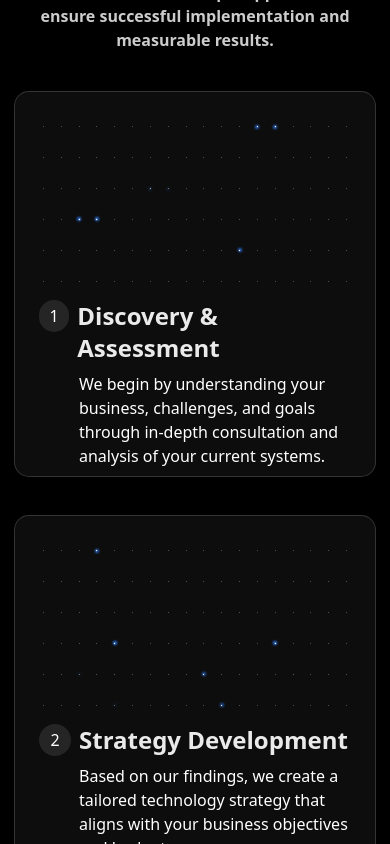
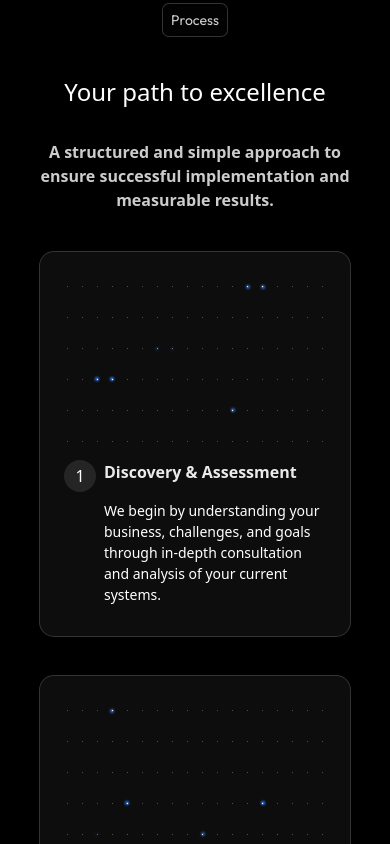
Before and after one commit to Solverdeck-Org/solver-deck, a Next.js app: page / in a window 390 px wide. Shown: the part 3512-4356 px from the top of the page. Built offline with nearby package versions, Linux system fonts and the light colour scheme.

Commit message:
feat: adjust mobile view responsiveness

```diff
--- a/components/Footer.tsx
+++ b/components/Footer.tsx
@@ -23,7 +23,7 @@ const Footer = () => {
                 placeholder="Enter your email"
                 className="w-full h-12 pl-3 border-border/20 placeholder:text-white/90"
               />
-              <Button className="absolute bg-purple-500 hover:bg-purple-600 right-2 top-1/2 -translate-y-1/2">
+              <Button className="absolute bg-[#350136] hover:bg-[#350136]/80 right-2 top-1/2 -translate-y-1/2">
                 Subscribe
               </Button>
             </div>
--- a/components/InfoCard.tsx
+++ b/components/InfoCard.tsx
@@ -8,7 +8,7 @@ interface InfoCardProps {
 
 export default function InfoCard({ icon, title, description }: InfoCardProps) {
   return (
-    <div className="bg-[#0a0a0a] w-[350px] md:w-120 p-6 rounded-lg border border-white/5 shadow-[0_8px_30px_rgba(0,0,0,0.6)]">
+    <div className="bg-[#0a0a0a] w-70 md:w-120 p-6 rounded-lg border border-white/5 shadow-[0_8px_30px_rgba(0,0,0,0.6)]">
       {/* Icon + Title same line */}
       <div className="flex items-center gap-3">
         <div className="text-2xl text-white">{icon}</div>
--- a/components/ServiceCard.tsx
+++ b/components/ServiceCard.tsx
@@ -27,9 +27,9 @@ const ServiceCard: React.FC<ServiceCardProps> = ({
   return (
     <div
       onClick={onClick}
-      className={`flex flex-col bg-white/5 w-90 h-[500px] ring ring-white/20 rounded-2xl p-6 space-y-4 shadow-lg hover:shadow-xl transition-shadow ${className}`}
+      className={`flex flex-col bg-white/5 w-70 h-[540px] md:w-90 md:h-[500px] ring ring-white/20 rounded-2xl p-6 space-y-4 shadow-lg hover:shadow-xl transition-shadow ${className}`}
     >
-      <div className="relative h-[80%] w-full">
+      <div className="relative h-[70%] md:h-[80%] w-full">
         <Image
           src={imageSrc}
           alt={imageAlt}
@@ -37,7 +37,7 @@ const ServiceCard: React.FC<ServiceCardProps> = ({
           className="h-full w-full object-contain"
         />
       </div>
-      <div className="h-[20%]">
+      <div className="h-[30%] md:h-[20%]">
         <h3 className="text-xl font-semibold text-white pb-2">{title}</h3>
         <p className="text-gray-300 flex-grow">{description}</p>
       </div>
--- a/components/section/About.tsx
+++ b/components/section/About.tsx
@@ -89,7 +89,7 @@ const About = () => {
         commitment to results set us apart from the competition
       </p>
 
-      <div className="grid grid-cols-1 md:grid-cols-2 gap-8 my-10">
+      <div className="grid grid-cols-1 md:grid-cols-2 gap-8 my-10 px-10">
         <StatCard icon={<PiRocketLaunchFill />} title="Streamline Operations" description="Automate workflows and optimize your business processes." />
         <StatCard icon={<PiLightbulbFill />} title="Data-Driven Insights" description="Transform raw data into actionable business intelligence." />
         <StatCard icon={<MdAutoGraph />} title="Scalable Solutions" description="Future-proof systems that grow with your business." />
--- a/components/section/Contact.tsx
+++ b/components/section/Contact.tsx
@@ -64,7 +64,7 @@ const Contact = () => {
               <Label>Message</Label>
               <Textarea placeholder="message" className="placeholder:text-white/80" />
             </div>
-            <Button className="bg-purple-500 hover:bg-white hover:text-purple-500">Submit</Button>
+            <Button className="bg-[#350136] hover:bg-white hover:text-[#350136]">Submit</Button>
           </form>
         </div>
       </div>
--- a/components/section/Process.tsx
+++ b/components/section/Process.tsx
@@ -12,7 +12,7 @@ const Process = () => {
         measurable results.
       </p>
 
-      <div className="grid grid-cols-1 md:grid-cols-2 gap-10 mt-10">
+      <div className="grid grid-cols-1 md:grid-cols-2 gap-10 mt-10 px-10">
         <GlowingStarsCard
           title="Discovery & Assessment"
           description="We begin by understanding your business, challenges, and goals through in-depth consultation and analysis of your current systems."
@@ -38,7 +38,7 @@ const Process = () => {
         title="Ongoing Support"
         description="We provide continuous support, maintenance, and updates to keep your technology running smoothly and adapting to new challenges."
         number="5"
-        className="mt-10 grid"
+        className="mt-10 grid px-10"
       />
     </div>
   );
--- a/components/section/Services.tsx
+++ b/components/section/Services.tsx
@@ -35,7 +35,7 @@ const Services = () => {
           imageSrc={"/sd.png"}
           title="Business Analysis & Automation"
           description="Gain valuable insights from your business data to make informed strategic decisions."
-          className="w-90"
+          className="w-70 md:w-90"
         />
       </div>
     </div>
--- a/components/ui/glowing-stars.tsx
+++ b/components/ui/glowing-stars.tsx
@@ -42,7 +42,7 @@ export const GlowingStarsDescription = ({
   children?: React.ReactNode;
 }) => {
   return (
-    <p className={cn("text-base text-white max-w-[20rem]", className)}>
+    <p className={cn("text-[14px] md:text-base text-white max-w-[20rem]", className)}>
       {children}
     </p>
   );
@@ -56,7 +56,7 @@ export const GlowingStarsTitle = ({
   children?: React.ReactNode;
 }) => {
   return (
-    <h2 className={cn("font-bold text-2xl text-[#eaeaea]", className)}>
+    <h2 className={cn("font-bold text-base md:text-2xl text-[#eaeaea]", className)}>
       {children}
     </h2>
   );
```
